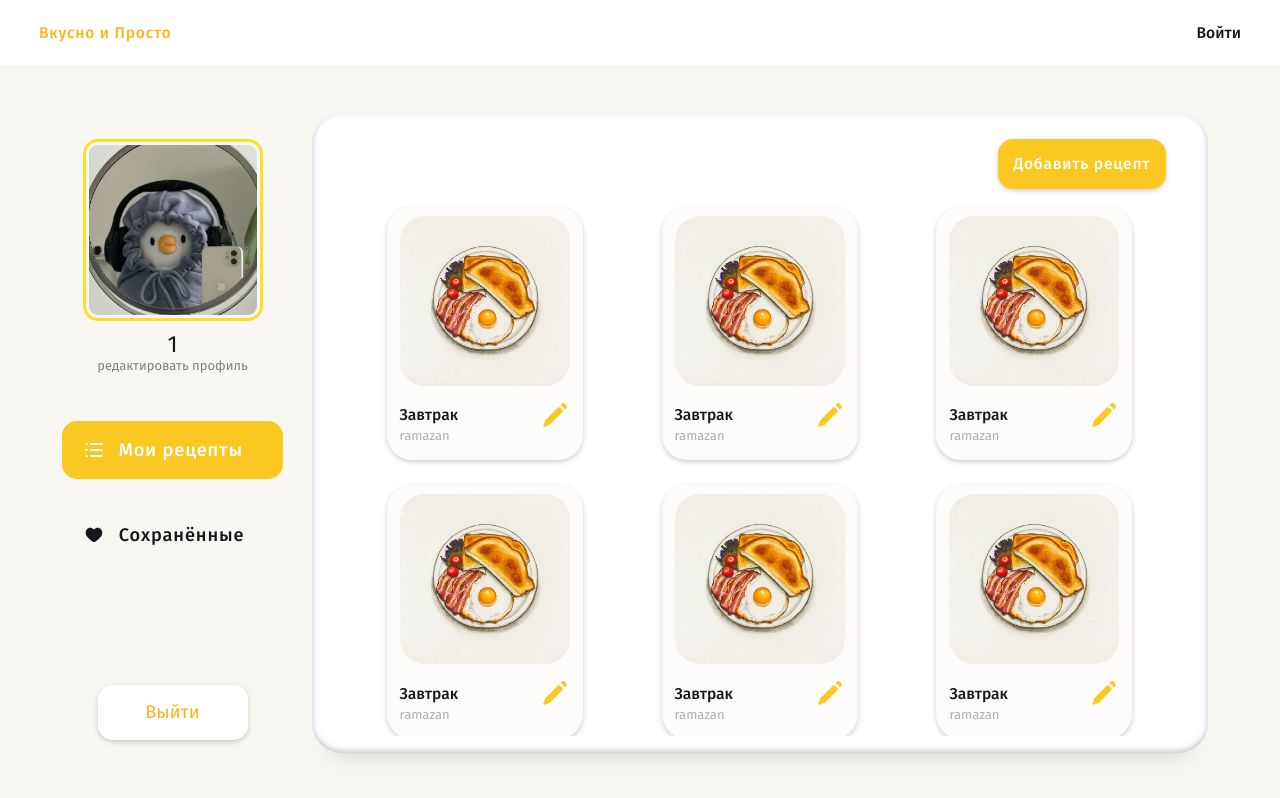
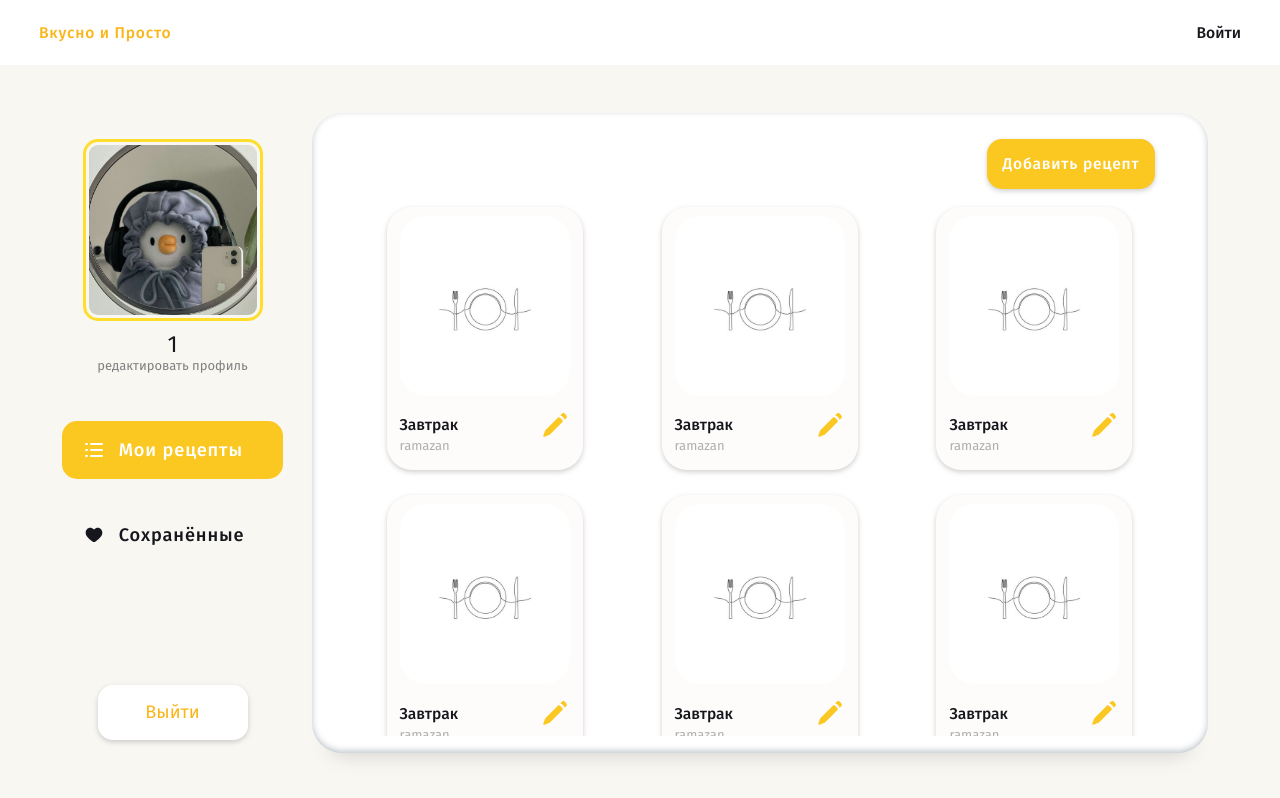
Before and after one commit to lulalend/vkusno-i-prosto-frontend, a React (Vite) app: page /profile/1 in a window 1280 px wide. Built offline with nearby package versions, Linux system fonts and the light colour scheme.

Commit message:
Finish with profile layout

```diff
--- a/src/components/recipes/card/RecipeCard.tsx
+++ b/src/components/recipes/card/RecipeCard.tsx
@@ -1,6 +1,6 @@
 import styles from './styles.module.css';
 import { Recipe } from '../../../types/types.ts';
-import DefaultRecipe from '../../../assets/img/defaultRecipe.png';
+import DefaultRecipe from '../../../assets/img/img.png';
 import Edit from '../../../assets/svg/edit.svg';
 
 type Props = {
--- a/src/components/recipes/card/styles.module.css
+++ b/src/components/recipes/card/styles.module.css
@@ -13,6 +13,9 @@
 
 .recipeIcon {
   width: 170px;
+  height: 180px;
+  object-fit: cover;
+  object-position: center;
 
   border-radius: 25px;
 }
--- a/src/pages/profile/styles.module.css
+++ b/src/pages/profile/styles.module.css
@@ -125,7 +125,7 @@
   box-shadow: var(--shadow-without-inset);
 
   padding: 1em;
-  /*margin-left: 1em;*/
+  margin-right: 0.7em;
 }
 
 .containerContent {
```
Also changed, not shown: src/assets/img/img.png (added).
